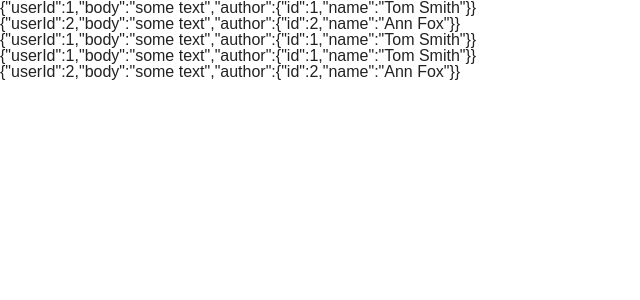
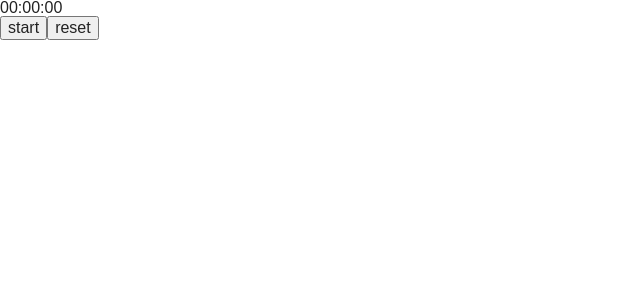
Before and after one commit to julietvt/react_userList, a React (Create React App) app: page / in a window 1280 px wide. Shown: the top 300 px of the page, without its empty margins (0-640 px from the left). Built offline with nearby package versions, Linux system fonts and the light colour scheme.

Commit message:
Timer component with hooks

```diff
--- a/src/App.js
+++ b/src/App.js
@@ -3,11 +3,13 @@ import Carousel from './components/Carousel';
 import { slidesCollection } from './components/Carousel/config';
 import UserLoader from './components/UserLoader';
 import Chat from './components/Chat';
+import Timer from './components/FuncTimer';
 
 const App = () => {
   //return <UserLoader />;
   //return <Carousel width={800} height={400} slides={slidesCollection} />;
   //return <Counter step={2} />;
-  return <Chat />;
+  //return <Chat />;
+  return <Timer />;
 };
 export default App;
--- /dev/null
+++ b/src/components/FuncTimer/index.jsx
@@ -0,0 +1,34 @@
+import React, { useState, useEffect } from 'react';
+import { format, startOfYear, addMilliseconds } from 'date-fns';
+
+function Timer() {
+  const [time, setTime] = useState(new Date(0, 0, 0, 0, 0, 0, 0));
+  const [isRun, setIsRun] = useState(false);
+  useEffect(() => {
+    if (isRun) {
+      const intervalId = setInterval(() => {
+        setTime((prevValue) => addMilliseconds(prevValue, 1000));
+      }, 1000);
+      return () => {
+        clearInterval(intervalId);
+      };
+    }
+  }, [isRun, time]);
+  return (
+    <div>
+      <h1>{format(time, 'HH:mm:ss')}</h1>
+      <button onClick={() => void setIsRun(!isRun)}>
+        {isRun ? 'stop' : 'start'}
+      </button>
+      <button
+        onClick={() => {
+          setTime(startOfYear(time));
+        }}
+      >
+        reset
+      </button>
+    </div>
+  );
+}
+
+export default Timer;
```
